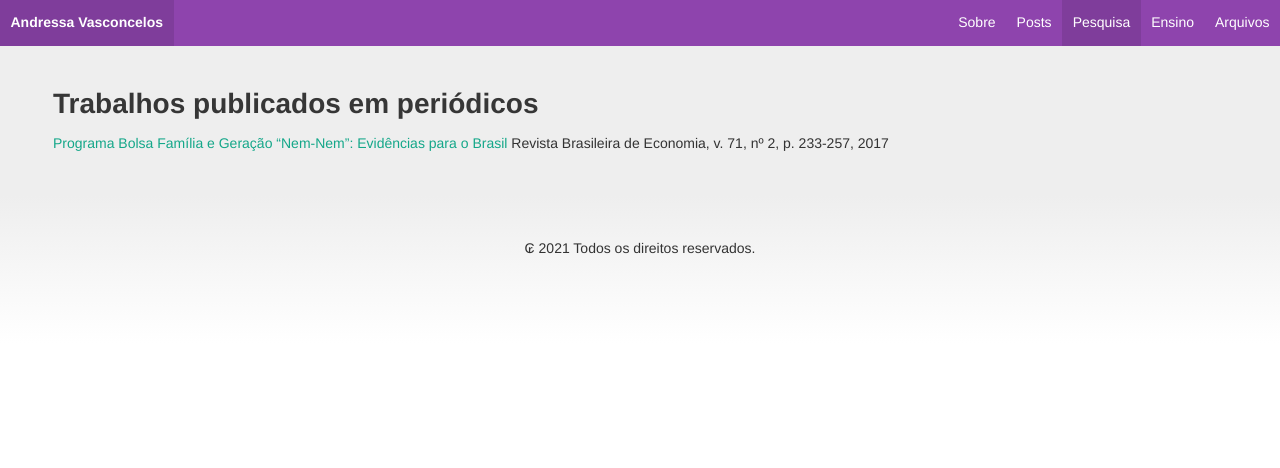
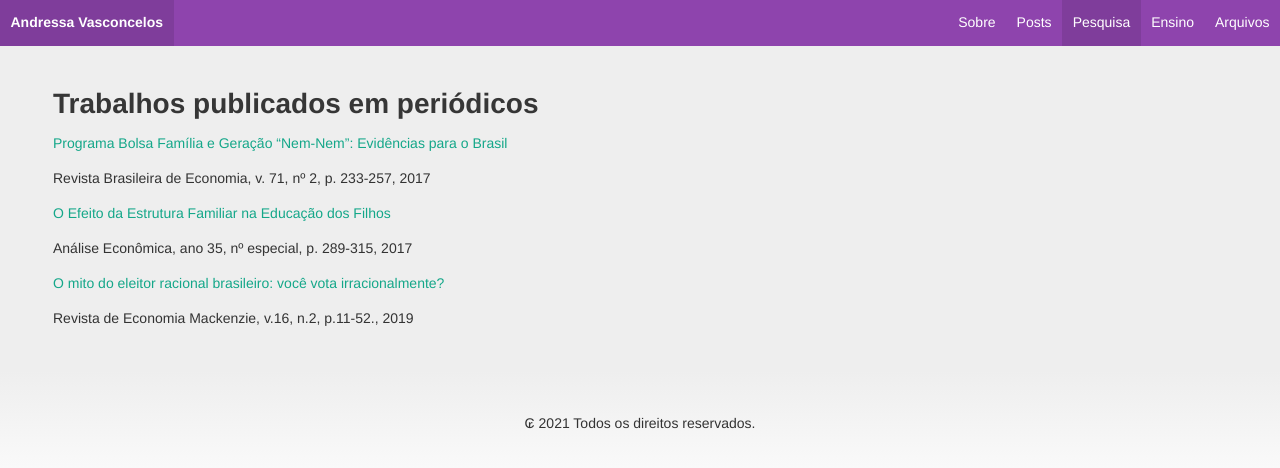
Before and after one commit to andressamielke/andressamielke.github.io, a Jekyll site: the page built from pesquisa.md, in a window 1280 px wide. Shown: the top 468 px of the page. Built offline with Jekyll 4.4.1, drawn with Linux system fonts in a browser that asks for light colours; some web fonts are replaced.

Commit message:
Update pesquisa.md

```diff
--- a/pesquisa.md
+++ b/pesquisa.md
@@ -8,4 +8,13 @@ layout: default
 # Trabalhos publicados em periódicos
 
 [Programa Bolsa Família e Geração “Nem-Nem”: Evidências para o Brasil](https://www.scielo.br/pdf/rbe/v71n2/0034-7140-rbe-71-02-0233.pdf)
+
 Revista Brasileira de Economia, v. 71, nº 2, p. 233-257, 2017
+
+[O Efeito da Estrutura Familiar na Educação dos Filhos](https://seer.ufrgs.br/AnaliseEconomica/article/view/60036/42805)
+
+Análise Econômica, ano 35, nº especial, p. 289-315, 2017
+
+[O mito do eleitor racional brasileiro: você vota irracionalmente?](http://editorarevistas.mackenzie.br/index.php/rem/article/view/11966)
+
+Revista de Economia Mackenzie, v.16, n.2, p.11-52., 2019
```
